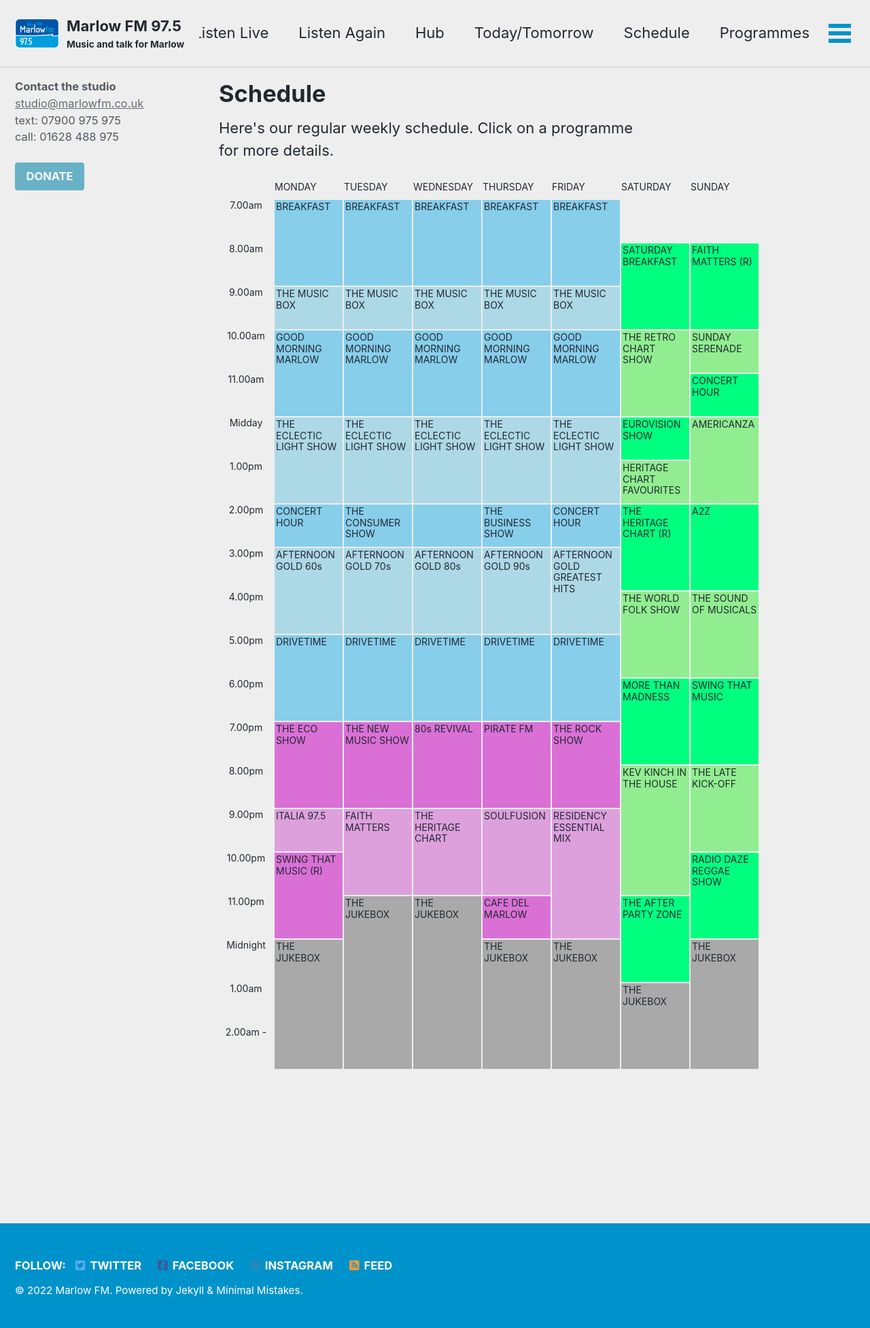
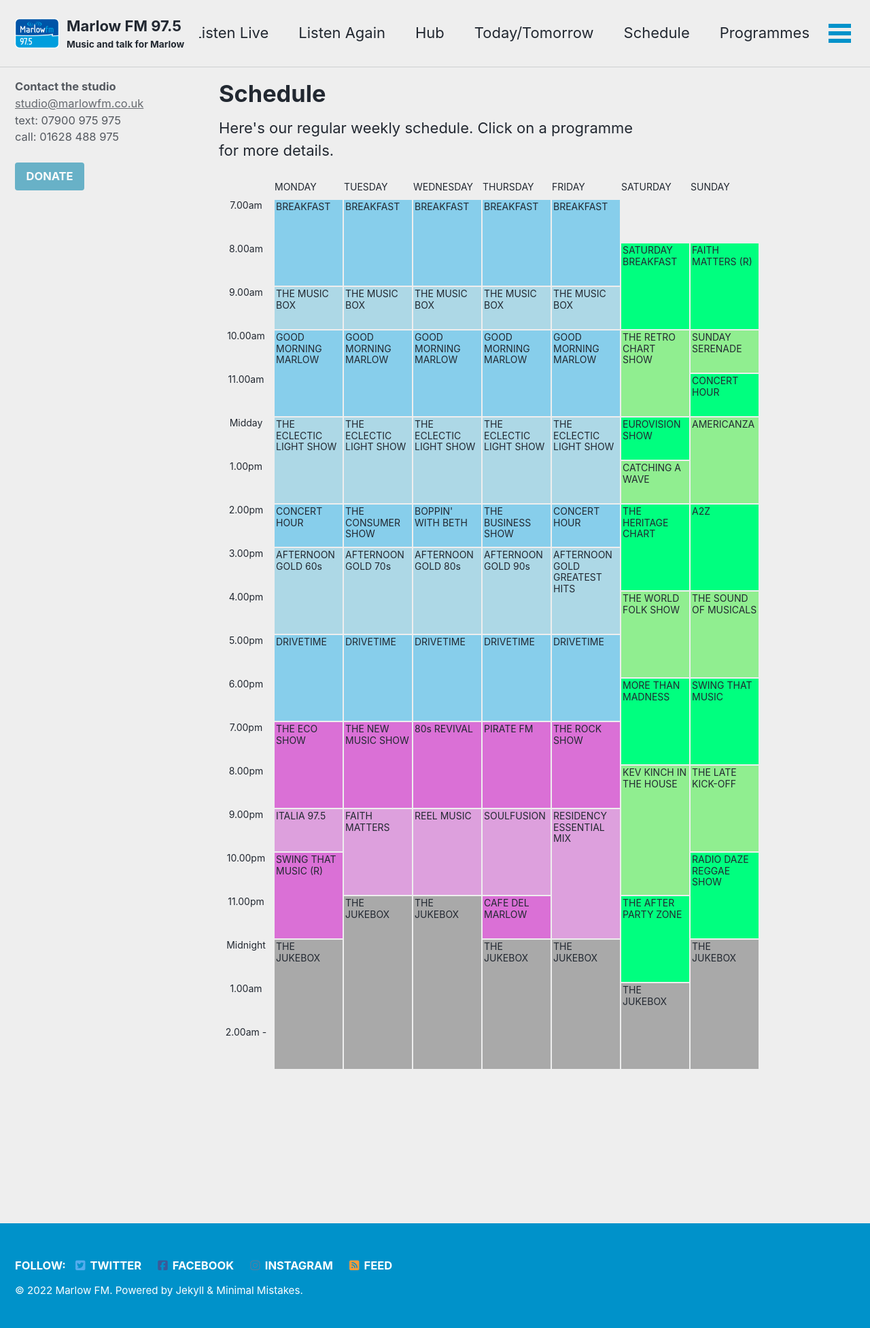
Before and after one commit to marlowfm/marlowfm.github.io, a Jekyll site: the page built from _pages/schedule.html, in a window 1280 px wide. Shown: the whole page at 68% size. Built offline with Jekyll 4.4.1, drawn with Linux system fonts in a browser that asks for light colours; cached includes are drawn as plain includes; nearby versions of some CDN libraries.

Commit message:
Add BOP, CAW, REE; update HRT

```diff
--- a/_pages/schedule.html
+++ b/_pages/schedule.html
@@ -39,10 +39,10 @@
 			". mmm1 mmm2 mmm3 mmm4 mmm5 rcs chr7"
 			"t1200 els1 els2 els3 els4 els5 eur acz"
 			". els1 els2 els3 els4 els5 eur acz"
-			"t1300 els1 els2 els3 els4 els5 hcf acz"
-			". els1 els2 els3 els4 els5 hcf acz"
-			"t1400 chr1 zcn zin zbs chr5 hrt6 a2z"
-			". chr1 zcn zin zbs chr5 hrt6 a2z"
+			"t1300 els1 els2 els3 els4 els5 caw acz"
+			". els1 els2 els3 els4 els5 caw acz"
+			"t1400 chr1 zcn bop zbs chr5 hrt6 a2z"
+			". chr1 zcn bop zbs chr5 hrt6 a2z"
 			"t1500 ag6 ag7 ag8 ag9 agx hrt6 a2z"
 			". ag6 ag7 ag8 ag9 agx hrt6 a2z"
 			"t1600 ag6 ag7 ag8 ag9 agx wfs som"
@@ -55,10 +55,10 @@
 			". eco nms r80 pfm rck mtm stm"
 			"t2000 eco nms r80 pfm rck kev sss"
 			". eco nms r80 pfm rck kev sss"
-			"t2100 ita fmt hrt3 sfs rem kev sss"
-			". ita fmt hrt3 sfs rem kev sss"
-			"t2200 stm2 fmt hrt3 sfs rem kev rdr"
-			". stm2 fmt hrt3 sfs rem kev rdr"
+			"t2100 ita fmt ree sfs rem kev sss"
+			". ita fmt ree sfs rem kev sss"
+			"t2200 stm2 fmt ree sfs rem kev rdr"
+			". stm2 fmt ree sfs rem kev rdr"
 			"t2300 stm2 juk2 juk3 caf rem apz rdr"
 			". stm2 juk2 juk3 caf rem apz rdr"
 			"t0000 juk1 juk2 juk3 juk4 juk5 apz juk7"
@@ -351,8 +351,8 @@
 		color: inherit;
 	}
 
-	.zin {
-		grid-area: zin;
+	.bop {
+		grid-area: bop;
 		padding: 2px;
 		background-color: var(--background-weekday-dark);
 		color: inherit;
@@ -428,8 +428,8 @@
 		color: inherit;
 	}
 
-	.hcf {
-		grid-area: hcf;
+	.caw {
+		grid-area: caw;
 		padding: 2px;
 		background-color: var(--background-weekend-light);
 		color: inherit;
@@ -589,8 +589,8 @@
 		color: inherit;
 	}
 
-	.hrt3 {
-		grid-area: hrt3;
+	.ree {
+		grid-area: ree;
 		padding: 2px;
 		background-color: var(--background-weeknight-light);
 		color: inherit;
@@ -777,7 +777,7 @@
 	<a class="chr7" href="/programmes/concert-hour/">CONCERT HOUR</a>
 	<a class="chr1" href="/programmes/concert-hour/">CONCERT HOUR</a>
 	<a class="zcn" href="/programmes/consumer-show/">THE CONSUMER SHOW</a>
-	<a class="zin" href=""></a>
+	<a class="bop" href="/programmes/boppin-with-beth/">BOPPIN' WITH BETH</a>
 	<a class="zbs" href="/programmes/business-show/">THE BUSINESS SHOW</a>
 	<a class="chr5" href="/programmes/concert-hour/">CONCERT HOUR</a>
 	<a class="acz" href="/programmes/americanza/">AMERICANZA</a>
@@ -797,8 +797,8 @@
 		>THE ECLECTIC LIGHT SHOW</a
 	>
 	<a class="eur" href="/programmes/eurovision-show/">EUROVISION SHOW</a>
-	<div class="hcf">HERITAGE CHART FAVOURITES</div>
-	<a class="hrt6" href="/programmes/heritage-chart/">THE HERITAGE CHART (R)</a>
+	<a class="caw" href="/programmes/catching-a-wave/">CATCHING A WAVE</a>
+	<a class="hrt6" href="/programmes/heritage-chart/">THE HERITAGE CHART</a>
 	<a class="a2z" href="/programmes/a2z/">A2Z</a>
 	<a class="ag6" href="/programmes/afternoon-gold-60s/">AFTERNOON GOLD 60s</a>
 	<a class="ag7" href="/programmes/afternoon-gold-70s/">AFTERNOON GOLD 70s</a>
@@ -822,7 +822,7 @@
 	<a class="nms" href="/programmes/new-music-show/">THE NEW MUSIC SHOW</a>
 	<a class="fmt" href="/programmes/faith-matters/">FAITH MATTERS</a>
 	<a class="r80" href="/programmes/80s-revival/">80s REVIVAL</a>
-	<a class="hrt3" href="/programmes/heritage-chart/">THE HERITAGE CHART</a>
+	<a class="ree" href="/programmes/reel-music/">REEL MUSIC</a>
 	<a class="pfm" href="/programmes/pirate-fm/">PIRATE FM</a>
 	<a class="sfs" href="/programmes/soulfusion/">SOULFUSION</a>
 	<a class="caf" href="/programmes/cafe-del-marlow/">CAFE DEL MARLOW</a>
--- a/shows.js
+++ b/shows.js
@@ -10,9 +10,11 @@
 	AG8: "/programmes/afternoon-gold-80s/",
 	AG9: "/programmes/afternoon-gold-90s/",
 	ACZ: "/programmes/americanza/",
+	BOP: "/programmes/boppin-with-beth/",
 	BRK: "/programmes/breakfast/",
 	ZBS: "/programmes/business-show/",
 	CAF: "/programmes/cafe-del-marlow",
+	CAW: "/programmes/catching-a-wave/",
 	CLS: "/programmes/choice-classics/",
 	CAV: "/",
 	CHR: "/programmes/concert-hour/",
@@ -44,6 +46,7 @@
 	PFM: "/programmes/pirate-fm/",
 	ZPW: "/programmes/power-hour/",
 	RDR: "/programmes/radio-daze-reggae-show/",
+	REE: "/programmes/reel-music/",
 	REM: "/programmes/residency-essential-mix/",
 	RCS: "/programmes/retro-chart-show/",
 	RCK: "/programmes/rock-show/",
```
Also changed, not shown: _data/presenters.yml (+12 -0 lines), _programmes/boppin-with-beth.md (added, +11 -0 lines), _programmes/catching-a-wave.md (added, +11 -0 lines), _programmes/heritage-chart.md (+1 -1 lines), _programmes/reel-music.md (added, +15 -0 lines), assets/images/icons/BOP.jpeg (added), assets/images/icons/CAW.png (added), assets/images/presenters/beth_riley.jpeg (added), assets/images/presenters/james_riley.jpg (added), assets/images/presenters/paul_rose.jpg (added).
